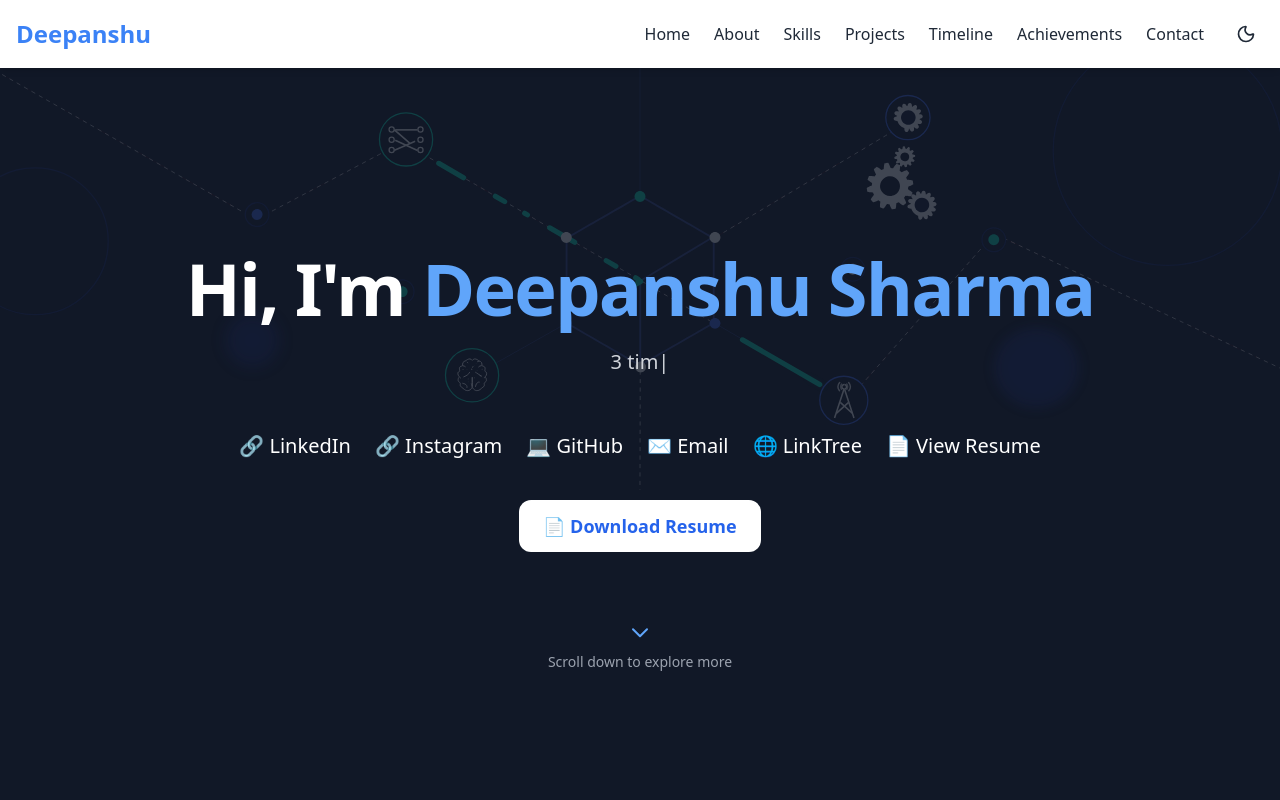
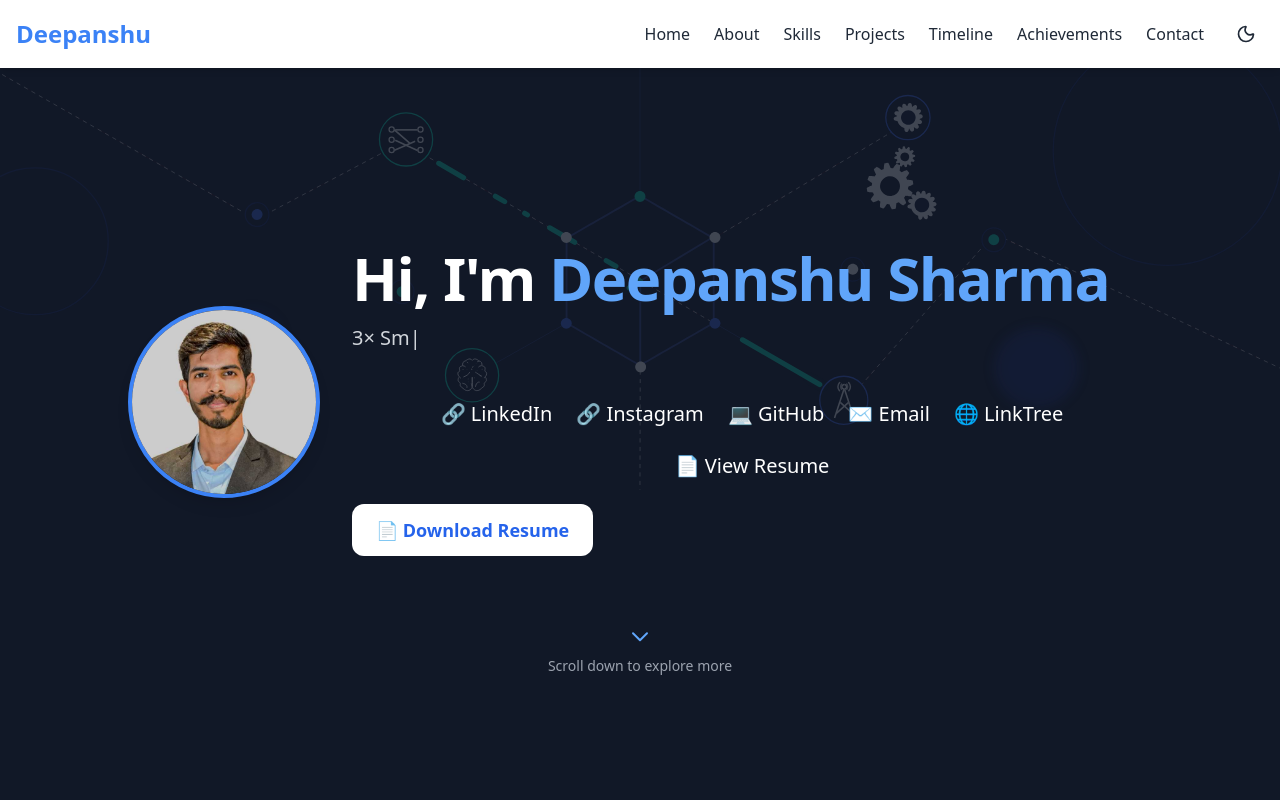
Before and after one commit to sdeepanshu002/my-portfolio, a React (Vite) app: page / in a window 1280 px wide. Shown: the top 800 px of the page. Built offline with nearby package versions, Linux system fonts and the light colour scheme.

Commit message:
Updated image

```diff
--- a/src/pages/Home.tsx
+++ b/src/pages/Home.tsx
@@ -31,40 +31,63 @@ const [status, setStatus] = useState<"idle" | "sending" | "success" | "error">("
       <AnimatedBackground />
 
       {/* Hero Section */}
-      <section id="home" className="min-h-screen flex flex-col items-center justify-center px-4 text-center relative z-10">
-        <h1 className="text-5xl md:text-7xl font-extrabold tracking-tight mb-6">
+      <section id="home" className="min-h-screen flex flex-col justify-center px-4 text-center md:text-left relative z-10">
+  <div className="flex flex-col md:flex-row items-center gap-8 max-w-5xl mx-auto">
+
+    {/* 👤 Image Section */}
+    <div className="flex-shrink-0">
+      <img
+        src="/photo.jpg" // ⬅️ Replace with your actual image path in /public
+        alt="Deepanshu Sharma"
+        className="w-48 h-48 rounded-full object-cover border-4 border-blue-500 shadow-lg"
+      />
+    </div>
+
+    {/* 👋 Text Section */}
+    <div className="flex flex-col items-center md:items-start text-center md:text-left">
+      <h1 className="text-4xl md:text-6xl font-extrabold tracking-tight mb-4">
         Hi, I'm <span className="text-blue-400">Deepanshu Sharma</span>
       </h1>
 
       <TypeAnimation
-          sequence={["Driven by Passion, powered by Technology.", 2000, "3 times Smart India Hackathon Winner.", 2000, "Developer | Problem Solver | Team Player", 2000]}
+        sequence={[
+          "Driven by Passion, powered by Technology.",
+          2000,
+          "3× Smart India Hackathon Winner.",
+          2000,
+          "Developer | Problem Solver | Team Player",
+          2000
+        ]}
         wrapper="span"
         speed={50}
         repeat={Infinity}
         className="text-lg md:text-xl text-gray-300"
       />
 
-        <div className="mt-8">
+      <div className="mt-6">
         <SocialLinks />
       </div>
 
-        <div className="mt-10 flex flex-col sm:flex-row gap-4 justify-center items-center">
+      <div className="mt-6">
         <a
           href="/resume.pdf"
-            download
           className="inline-block bg-white text-blue-600 font-semibold px-6 py-3 rounded-xl text-lg hover:bg-gray-200 transition"
         >
           📄 Download Resume
         </a>
       </div>
+    </div>
+  </div>
 
-        <div className="mt-20 animate-bounce">
+  {/* ⬇️ Scroll prompt */}
+  <div className="mt-20 animate-bounce text-center">
     <svg className="w-6 h-6 mx-auto text-blue-400" fill="none" stroke="currentColor" strokeWidth="2" viewBox="0 0 24 24">
       <path strokeLinecap="round" strokeLinejoin="round" d="M19 9l-7 7-7-7" />
     </svg>
     <p className="text-sm text-gray-400 mt-2">Scroll down to explore more</p>
   </div>
 </section>
+
 
       {/* About Section */}
       <section id="about" className="max-w-3xl mx-auto p-4 relative z-10">
```
Also changed, not shown: public/photo.jpg (added). Lines whose indentation alone changed are shown as unchanged.
